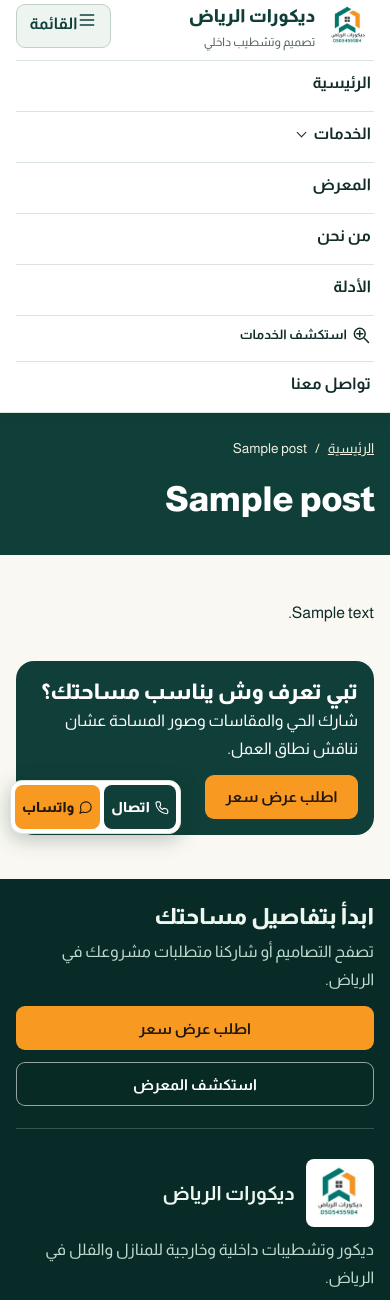
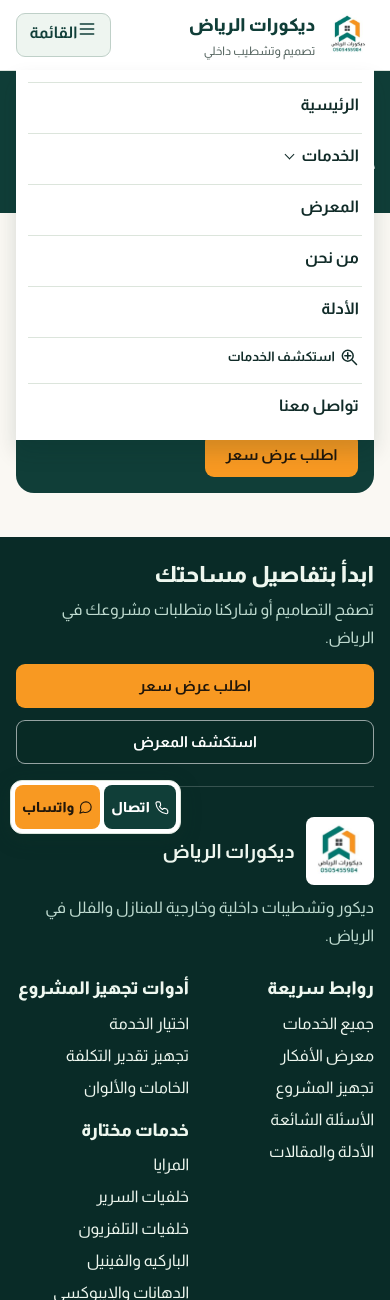
Before and after one commit to SulaimanAlsanani/riyadh-decor, a WordPress theme: template riyadh-decor/page.php in a window 390 px wide, after a click on "القائمة". Shown: the top 1300 px of the page. Run offline with PHP 8.4 and a stand-in for WordPress, Linux system fonts and the light colour scheme; the site name, menu and one post (Sample post) are stand-ins, and other content is empty; some libraries are stand-ins or nearby versions.

Commit message:
V1.7.1: fix quote test selectors, mobile initial layout and hero preload

```diff
--- a/riyadh-decor/assets/site.js
+++ b/riyadh-decor/assets/site.js
@@ -14,6 +14,7 @@ if (menuToggle && navigation) {
     };
 
     setMenu(false);
+    navigation.removeAttribute("data-initial-menu");
     smallScreen.addEventListener('change', () => setMenu(false));
     menuToggle.addEventListener('click', () => setMenu(navigation.hidden));
     navigation.addEventListener('click', (event) => {
--- a/riyadh-decor/functions.php
+++ b/riyadh-decor/functions.php
@@ -15,7 +15,8 @@ add_action('after_setup_theme', function () {
 
 add_action('wp_enqueue_scripts', function () {
     $version = wp_get_theme()->get('Version');
-    wp_enqueue_style('riyadh-decor', get_stylesheet_uri(), [], $version);
+    wp_enqueue_style('rd-fonts', rd_asset('fonts.css'), [], $version);
+    wp_enqueue_style('riyadh-decor', get_stylesheet_uri(), ['rd-fonts'], $version);
     wp_enqueue_script('riyadh-decor', rd_asset('site.js'), [], $version, ['in_footer' => true, 'strategy' => 'defer']);
 });
 
--- a/riyadh-decor/header.php
+++ b/riyadh-decor/header.php
@@ -3,6 +3,10 @@
 <head>
     <meta charset="<?php bloginfo('charset'); ?>">
     <meta name="viewport" content="width=device-width, initial-scale=1">
+    <?php if (is_front_page()): ?>
+    <link rel="preload" as="image" href="<?php echo esc_url(rd_asset('majlis-sm.webp')); ?>" media="(max-width: 768px)" fetchpriority="high">
+    <link rel="preload" as="image" href="<?php echo esc_url(rd_asset('majlis.webp')); ?>" media="(min-width: 769px)" fetchpriority="high">
+    <?php endif; ?>
     <?php wp_head(); ?>
 </head>
 <body <?php body_class(); ?>>
@@ -19,8 +23,8 @@
                 <span>ديكورات الرياض<small>تصميم وتشطيب داخلي</small></span>
             </a>
         <?php endif; ?>
-        <button class="rd-menu-toggle" type="button" aria-expanded="false" aria-controls="rd-navigation" hidden><?php rd_icon('menu'); ?> القائمة</button>
-        <nav class="rd-navigation" id="rd-navigation" aria-label="القائمة الرئيسية">
+        <button class="rd-menu-toggle" type="button" aria-expanded="false" aria-controls="rd-navigation"><?php rd_icon('menu'); ?> القائمة</button>
+        <nav class="rd-navigation" id="rd-navigation" data-initial-menu aria-label="القائمة الرئيسية">
             <a href="<?php echo esc_url(rd_url()); ?>">الرئيسية</a>
             <details class="rd-service-nav">
                 <summary>الخدمات</summary>
--- a/riyadh-decor/style.css
+++ b/riyadh-decor/style.css
@@ -1,14 +1,14 @@
 /*
 Theme Name: Riyadh Decor
 Description: موقع عربي لخدمات الدهانات والديكورات في الرياض.
-Version: 1.7.0
+Version: 1.7.1
 Requires at least: 6.8
 Requires PHP: 8.2
 Text Domain: riyadh-decor
 License: GNU General Public License v2 or later
 License URI: https://www.gnu.org/licenses/gpl-2.0.html
 */
-@import url("assets/fonts.css");
+
 :root {
     --ink:#102b28; --dim:#52625d; --green:#086e64; --deep:#103e38; --dark:#092b27;
     --orange:#f89922; --orange-hover:#ffc062; --cream:#faf8f3; --soft:#eef3ee; --line:#dce5dc;
@@ -751,3 +751,12 @@ h3 { font-weight:var(--rd-weight-bold); }
 .rd-header-v17 .rd-navigation { gap:clamp(6px,1vw,16px); }
 .rd-footer-v17 .rd-footer-grid h2:not(:first-child) { margin-top:16px; }
 @media(max-width:780px){.rd-service-value{align-items:stretch;flex-direction:column;padding:16px}.rd-home-v17 .rd-hero-copy{max-width:100%}.rd-gallery-tools{padding:12px}.rd-gallery-tools label{flex-basis:100%}}
+
+/* V1.7.1 — prevent the initial mobile navigation from changing document height. */
+.rd-menu-toggle { display:none; }
+@media(max-width:780px) {
+ .rd-header-v17 .rd-menu-toggle:not([hidden]) { display:inline-flex; }
+ .rd-header-v17 .rd-navigation[data-initial-menu] { display:none; }
+ .rd-header-v17 .rd-navigation:not([data-initial-menu]):not([hidden]) { position:absolute; inset-inline:0; top:100%; width:100%; background:white; box-shadow:0 12px 20px #092b2726; padding:12px; }
+ .rd-header-v17 .rd-header-inner { min-height:70px; flex-wrap:nowrap; }
+}
```
Also changed, not shown: scripts/browser-check.mjs (+5 -5 lines).
